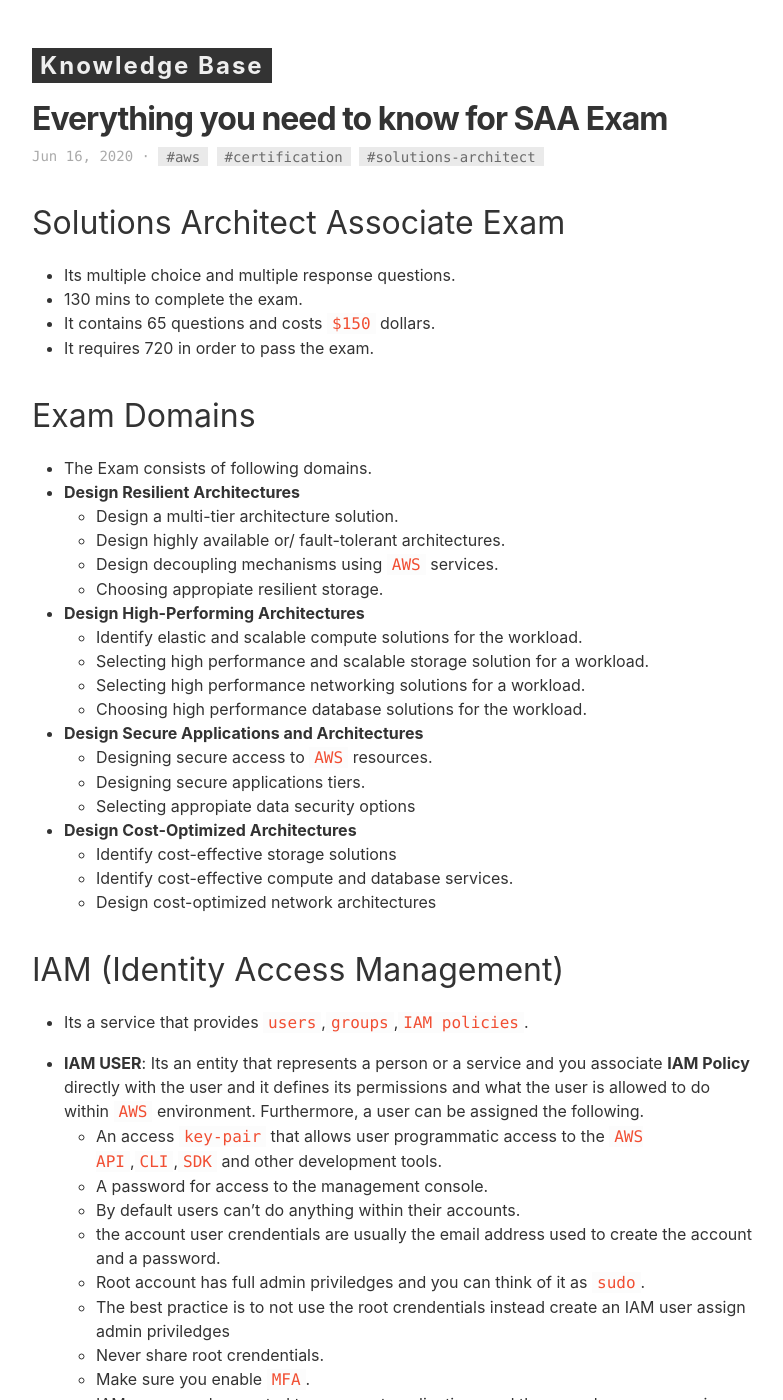
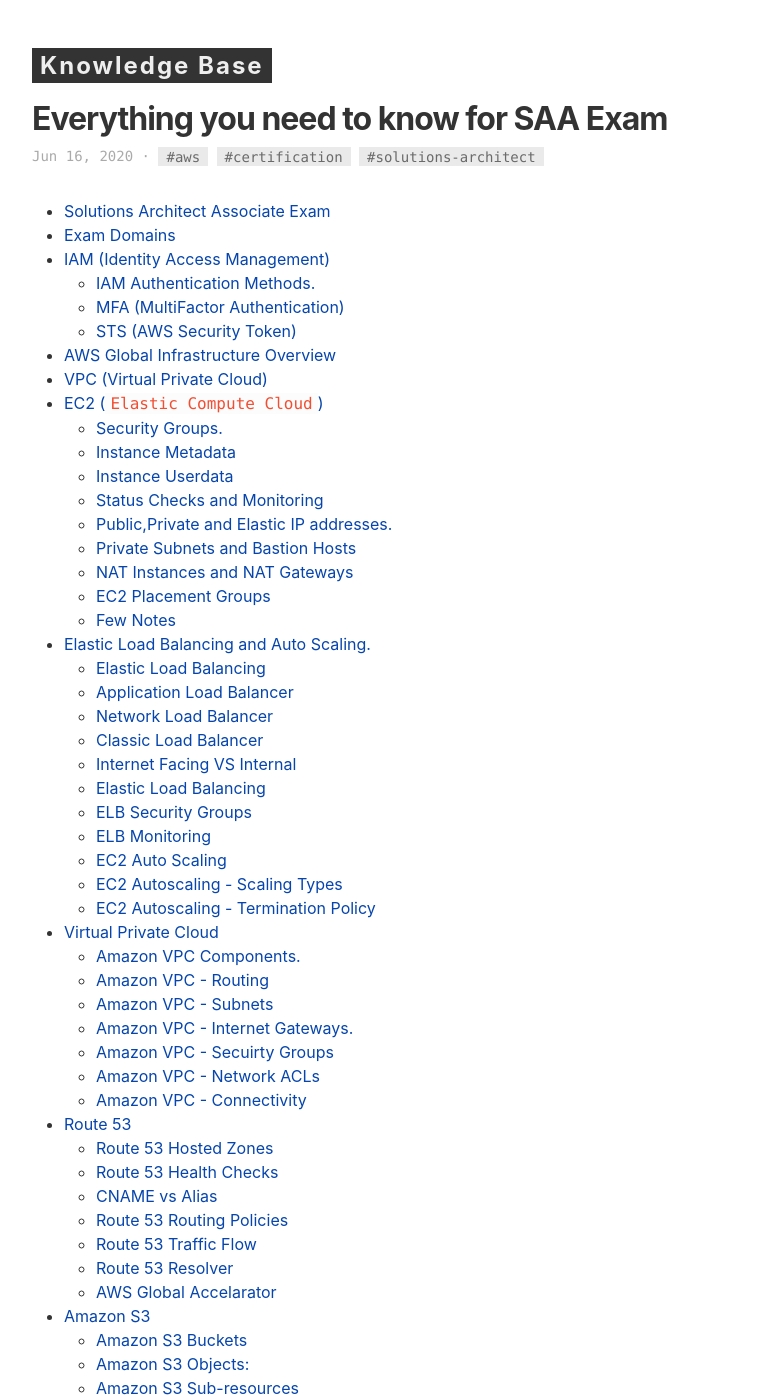
Before and after one commit to mraza007/knowledge-book, a Jekyll site: the page built from _posts/2020-06-16-aws-sa-notes.md, in a window 1280 px wide and 1400 px high. Shown: the whole window, without its empty margins (8-791 px from the left). Built offline with Jekyll 4.4.1, drawn with Linux system fonts in a browser that asks for light colours; some of the changed text lies outside the part shown.

Commit message:
added toc

```diff
--- a/_posts/2020-06-16-aws-sa-notes.md
+++ b/_posts/2020-06-16-aws-sa-notes.md
@@ -5,6 +5,74 @@ tags : [aws,certification,solutions-architect]
 published: true
 description: notes compiled for people studying for aws solutions architect associate certification.
 ---
+
+<!-- MarkdownTOC levels="2,3" ,autolink="true"  -->
+
+- [Solutions Architect Associate Exam](#solutions-architect-associate-exam)
+- [Exam Domains](#exam-domains)
+- [IAM \(Identity Access Management\)](#iam-identity-access-management)
+    - [IAM Authentication Methods.](#iam-authentication-methods)
+    - [MFA \(MultiFactor Authentication\)](#mfa-multifactor-authentication)
+    - [STS \(AWS Security Token\)](#sts-aws-security-token)
+- [AWS Global Infrastructure Overview](#aws-global-infrastructure-overview)
+- [VPC \(Virtual Private Cloud\)](#vpc-virtual-private-cloud)
+- [EC2 \(`Elastic Compute Cloud`\)](#ec2-elastic-compute-cloud)
+    - [Security Groups.](#security-groups)
+    - [Instance Metadata](#instance-metadata)
+    - [Instance Userdata](#instance-userdata)
+    - [Status Checks and Monitoring](#status-checks-and-monitoring)
+    - [Public,Private and Elastic IP addresses.](#publicprivate-and-elastic-ip-addresses)
+    - [Private Subnets and Bastion Hosts](#private-subnets-and-bastion-hosts)
+    - [NAT Instances and NAT Gateways](#nat-instances-and-nat-gateways)
+    - [EC2 Placement Groups](#ec2-placement-groups)
+    - [Few Notes](#few-notes)
+- [Elastic Load Balancing and Auto Scaling.](#elastic-load-balancing-and-auto-scaling)
+    - [Elastic Load Balancing](#elastic-load-balancing)
+    - [Application Load Balancer](#application-load-balancer)
+    - [Network Load Balancer](#network-load-balancer)
+    - [Classic Load Balancer](#classic-load-balancer)
+    - [Internet Facing VS Internal](#internet-facing-vs-internal)
+    - [Elastic Load Balancing](#elastic-load-balancing-1)
+    - [ELB Security Groups](#elb-security-groups)
+    - [ELB Monitoring](#elb-monitoring)
+    - [EC2 Auto Scaling](#ec2-auto-scaling)
+    - [EC2 Autoscaling - Scaling Types](#ec2-autoscaling---scaling-types)
+    - [EC2 Autoscaling - Termination Policy](#ec2-autoscaling---termination-policy)
+- [Virtual Private Cloud](#virtual-private-cloud)
+    - [Amazon VPC Components.](#amazon-vpc-components)
+    - [Amazon VPC - Routing](#amazon-vpc---routing)
+    - [Amazon VPC - Subnets](#amazon-vpc---subnets)
+    - [Amazon VPC - Internet Gateways.](#amazon-vpc---internet-gateways)
+    - [Amazon VPC - Secuirty Groups](#amazon-vpc---secuirty-groups)
+    - [Amazon VPC - Network ACLs](#amazon-vpc---network-acls)
+    - [Amazon VPC - Connectivity](#amazon-vpc---connectivity)
+- [Route 53](#route-53)
+    - [Route 53 Hosted Zones](#route-53-hosted-zones)
+    - [Route 53 Health Checks](#route-53-health-checks)
+    - [CNAME vs Alias](#cname-vs-alias)
+    - [Route 53 Routing Policies](#route-53-routing-policies)
+    - [Route 53 Traffic Flow](#route-53-traffic-flow)
+    - [Route 53 Resolver](#route-53-resolver)
+    - [AWS Global Accelarator](#aws-global-accelarator)
+- [Amazon S3](#amazon-s3)
+    - [Amazon S3 Buckets](#amazon-s3-buckets)
+    - [Amazon S3 Objects:](#amazon-s3-objects)
+    - [Amazon S3 Sub-resources](#amazon-s3-sub-resources)
+    - [Amazon S3 Storage Classes](#amazon-s3-storage-classes)
+    - [Amazon S3 Multipart upload](#amazon-s3-multipart-upload)
+    - [Amazon S3 Copy](#amazon-s3-copy)
+    - [Amazon S3 Transfer Accelaration](#amazon-s3-transfer-accelaration)
+    - [Amazon S3 Encryption](#amazon-s3-encryption)
+    - [Amazon S3 Performance](#amazon-s3-performance)
+- [Amazon CloudFront](#amazon-cloudfront)
+    - [Amazon CloudFront Origins](#amazon-cloudfront-origins)
+    - [Amazon CloudFront Distributions](#amazon-cloudfront-distributions)
+    - [Amazon CloudFront Charges](#amazon-cloudfront-charges)
+- [Amazon EBS \(Elastic Block Store\)](#amazon-ebs-elastic-block-store)
+
+<!-- /MarkdownTOC -->
+
+
 
 ## Solutions Architect Associate Exam
 - Its multiple choice and multiple response questions.
```
